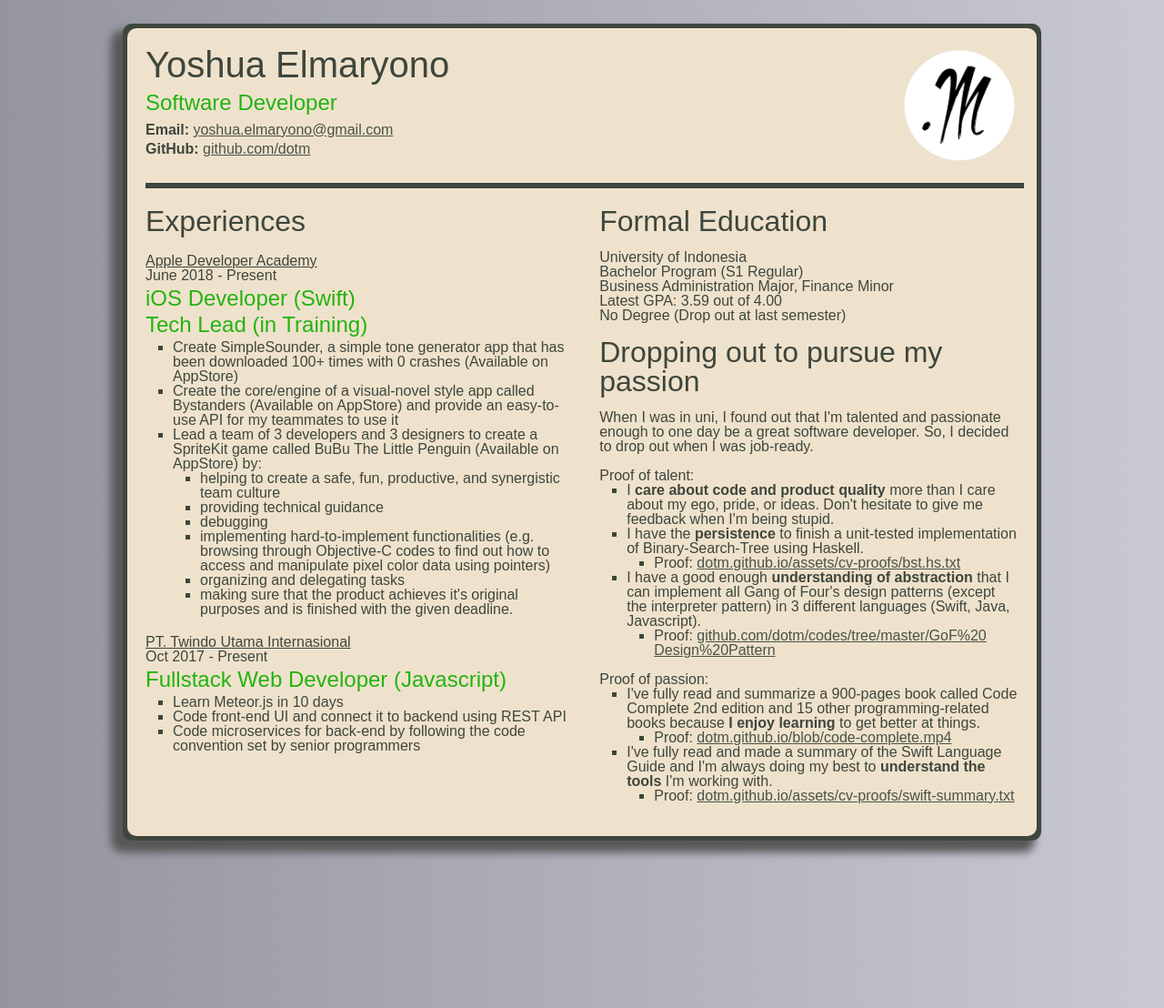
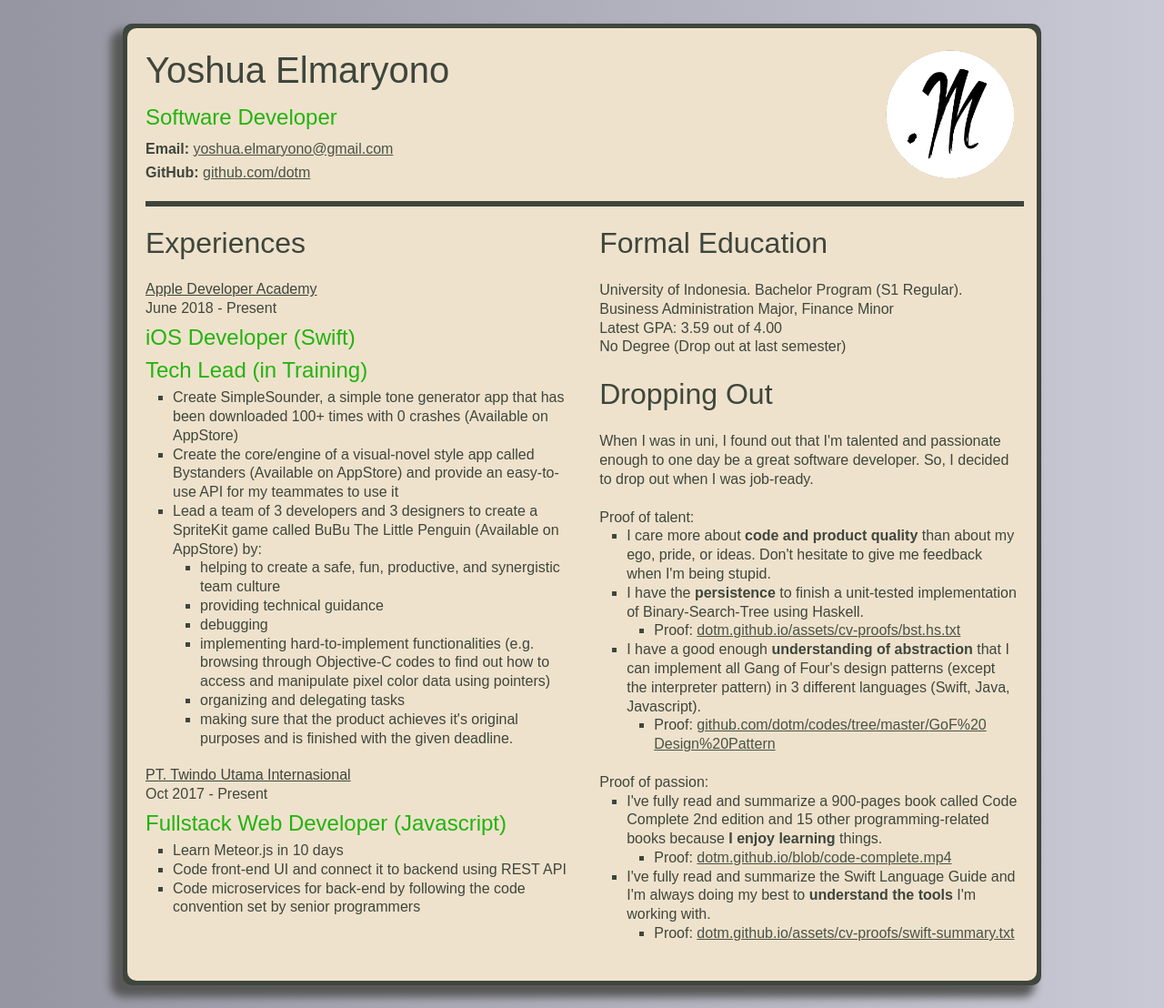
Before and after one commit to dotm/dotm.github.io, a Jekyll site: the page cv.html, which Jekyll copies as it is, in a window 1280 px wide. Shown: the whole page at 91% size. Built offline with Jekyll 4.4.1, drawn with Linux system fonts in a browser that asks for light colours.

Commit message:
finish tweaking cv

```diff
--- a/cv.html
+++ b/cv.html
@@ -85,14 +85,12 @@
           <section class="right">
             <h2>Formal Education</h2>
             <br>
-            <p>University of Indonesia</p>
-            <p>Bachelor Program (S1 Regular)</p>
-            <p>Business Administration Major, Finance Minor</p>
+            <p>University of Indonesia. Bachelor Program (S1 Regular). Business Administration Major, Finance Minor</p>
             <p>Latest GPA: 3.59 out of 4.00</p>
             <p>No Degree (Drop out at last semester)</p>
             <br>
 
-            <h2>Dropping out to pursue my passion</h2>
+            <h2>Dropping Out</h2>
             <br>
             <p>
               When I was in uni, I found out that I'm talented and passionate enough to one day be a great software developer.
@@ -101,7 +99,7 @@
             <br>
             <p>Proof of talent:</p>
             <ul>
-              <li>I <strong>care about code and product quality</strong> more than I care about my ego, pride, or ideas. Don't hesitate to give me feedback when I'm being stupid.</li>
+              <li>I care more about <strong>code and product quality</strong> than about my ego, pride, or ideas. Don't hesitate to give me feedback when I'm being stupid.</li>
 
               <li>I have the <strong>persistence</strong> to finish a unit-tested implementation of Binary-Search-Tree using Haskell.</li>
               <ul><li>Proof: <a href="/assets/cv-proofs/bst.hs.txt" target="_blank">dotm.github.io/<wbr>assets/cv-proofs/bst.hs.txt</a></li></ul>
@@ -112,10 +110,10 @@
             <br>
             <p>Proof of passion:</p>
             <ul>
-              <li>I've fully read and summarize a 900-pages book called Code Complete 2nd edition and 15 other programming-related books because <strong>I enjoy learning</strong> to get better at things.</li>
+              <li>I've fully read and summarize a 900-pages book called Code Complete 2nd edition and 15 other programming-related books because <strong>I enjoy learning</strong> things.</li>
               <ul><li>Proof: <a href="https://dotm.github.io/blob/code-complete.mp4" target="_blank">dotm.github.io/<wbr>blob/code-complete.mp4</a></li></ul>
 
-              <li>I've fully read and made a summary of the Swift Language Guide and I'm always doing my best to <strong>understand the tools</strong> I'm working with.</li>
+              <li>I've fully read and summarize the Swift Language Guide and I'm always doing my best to <strong>understand the tools</strong> I'm working with.</li>
               <ul><li>Proof: <a href="/assets/cv-proofs/swift-summary.txt" target="_blank">dotm.github.io/<wbr>assets/cv-proofs/swift-summary.txt</a></li></ul>
             </ul>
             <br>
--- a/stylesheets/cv.css
+++ b/stylesheets/cv.css
@@ -48,9 +48,6 @@ a{
   display: block;
   margin-bottom: 5px;
 }
-/* these two heights must match */
-.cv-header>section { height: 130px; }
-img.cv-photo { height: 130px; }
 
 
 .experience-item {
@@ -75,7 +72,11 @@ ul{
   body {
     background: linear-gradient(to right, #9495a1 0%, #c8c9d4 100%);
     min-height: 100vh;
+    line-height: 1.3
   }
+  /* these two heights must match */
+  .cv-header>section { height: 150px; }
+  img.cv-photo { height: 150px; }
 
   .header__left {
     width: 70%;
@@ -134,8 +135,9 @@ ul{
   img.cv-photo {
     display: block;
     margin: auto;
+    height: 100px;
   }
-  .cv-header>.left {
+  .cv-header>.header__left {
     text-align: center;
     margin-top: 10px;
   }
@@ -145,6 +147,9 @@ ul{
   a {
     text-decoration: none;
   }
+  /* these two heights must match */
+  .cv-header>section { height: 120px; }
+  img.cv-photo { height: 120px; }
 
   .header__left {
     width: 70%;
```
